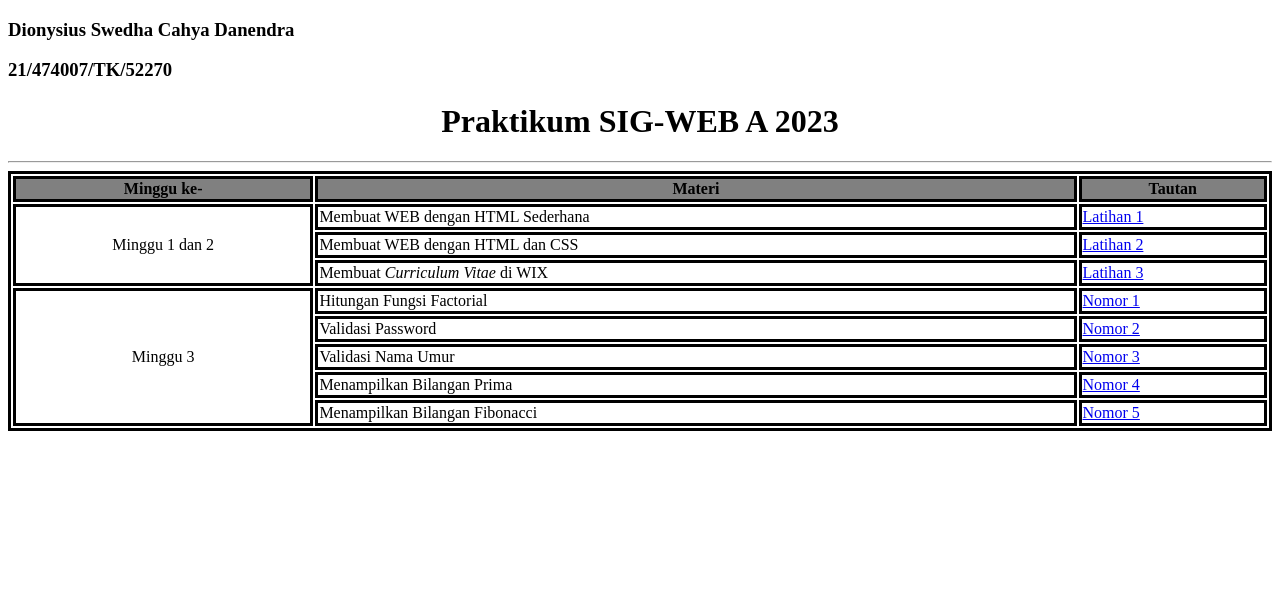
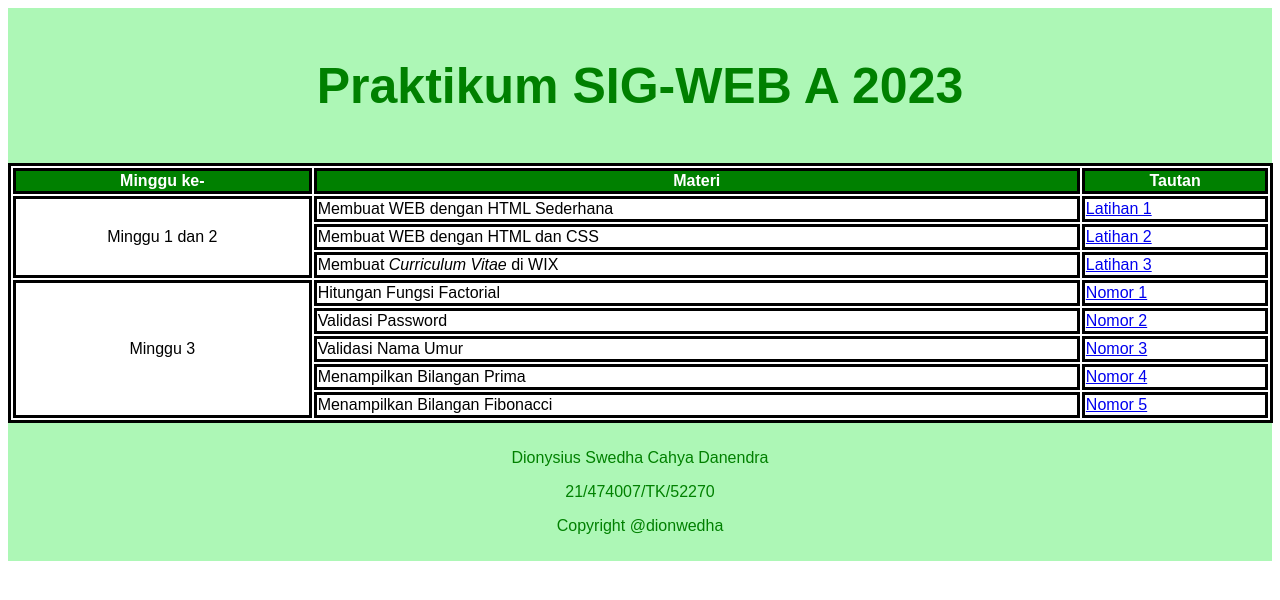
Before and after one commit to dionnwwedha/sigweb, a plain HTML site: page index.html in a window 1280 px wide. Drawn offline with Linux system fonts and the light colour scheme.

Commit message:
mengubah bentuk tabel

```diff
--- a/index.html
+++ b/index.html
@@ -1,20 +1,97 @@
 <!DOCTYPE html>
-<html>
-    <head>
-        <title>Praktikum SIG WEB A-DionWedha</title>
-    </head>
-    <body>
-        <h3>Dionysius Swedha Cahya Danendra</h3>
-        <h3>21/474007/TK/52270</h3>
-        <h1> <center> Praktikum SIG-WEB A 2023 </center></h1>
-    <hr>
-    <style>
+<html lang="en">
+<head>
+<title>Landing Page Praktikum SIG WEB A-DionWedha</title>
+<link rel = "icon" href =
+"LOGOUGM.png"
+        type = "image/x-icon">
+<meta charset="utf-8">
+<meta name="viewport" content="width=device-width, initial-scale=1">
+<style>
+* {
+  box-sizing: border-box;
+}
+
+body {
+  font-family: Arial, Helvetica, sans-serif;
+}
+
+/* Style the header */
+header {
+  background-color: #ADF7B6;
+  padding: 15px;
+  text-align: center;
+  font-size: 25px;
+  color: green;
+}
+
+/* Create two columns/boxes that floats next to each other */
+nav {
+  float: left;
+  width: 20%;
+  background: #D5FFD0;
+  padding: 10px;
+  height: 300px
+  font-family: ;
+}
+
+/* Style the list inside the menu */
+nav ul {
+  list-style-type: none;
+  padding: 0;
+}
+
+article {
+  float: left;
+  width: 70%;
+  background-color: white;
+}
+aside {
+	float: right;
+	padding: 0px;
+	width: 45%;
+	background-color: white;
+	height: 200px; }
+
+/* Clear floats after the columns */
+section::after {
+  content: "";
+  display: table;
+  clear: both;
+}
+
+/* Style the footer */
+footer {
+  background-color: #ADF7B6;
+  padding: 10px;
+  text-align: center;
+  color: green;
+}
+
+/* Responsive layout - makes the two columns/boxes stack on top of each other instead of next to each other, on small screens */
+@media (max-width: 600px) {
+  nav, article {
+    width: 100%;
+    height: auto;
+  }
+}
+</style>
+</head>
+<body>
+<header>
+  <h1>Praktikum SIG-WEB A 2023</h1>
+</header>
+
+<section>
+
+  <article>
+     <style>
         table, th, td {border: 3px solid black;}
         td.center {text-align:center ;}
-        th {background-color: gray}
+        th {background-color: green ; color: white;}
         td {background-color: white}
         </style>
-        <table style="width:100%">
+        <table style="width:143%">
 
         <tr>
             <th>Minggu ke-</th>
@@ -56,5 +133,14 @@
         </tr>
         </tr>
         </table>
-    </body>
+  </article>
+</section>
+
+<footer>
+  <p>Dionysius Swedha Cahya Danendra</p>
+  <p>21/474007/TK/52270</p>
+  <p>Copyright @dionwedha</p>
+</footer>
+
+</body>
 </html>
```
